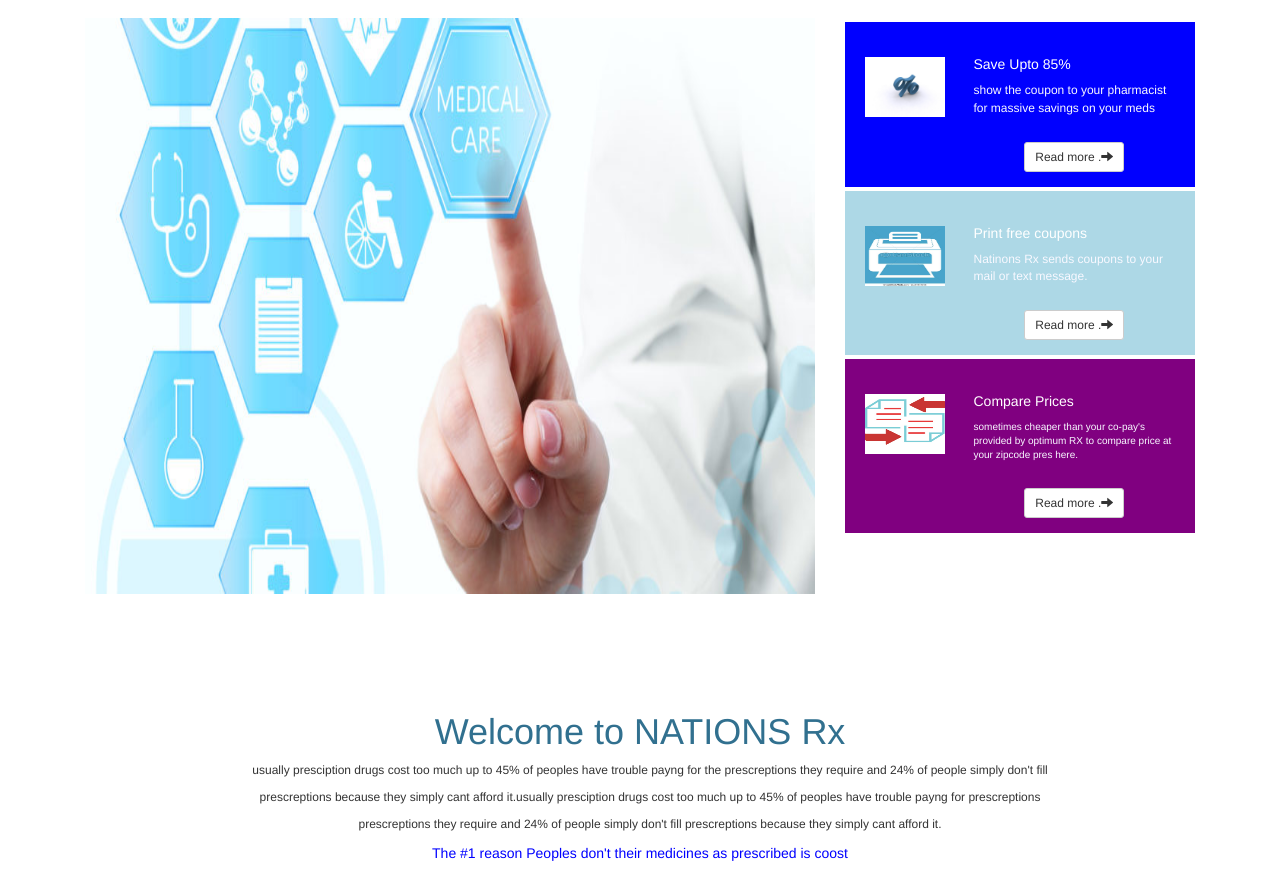
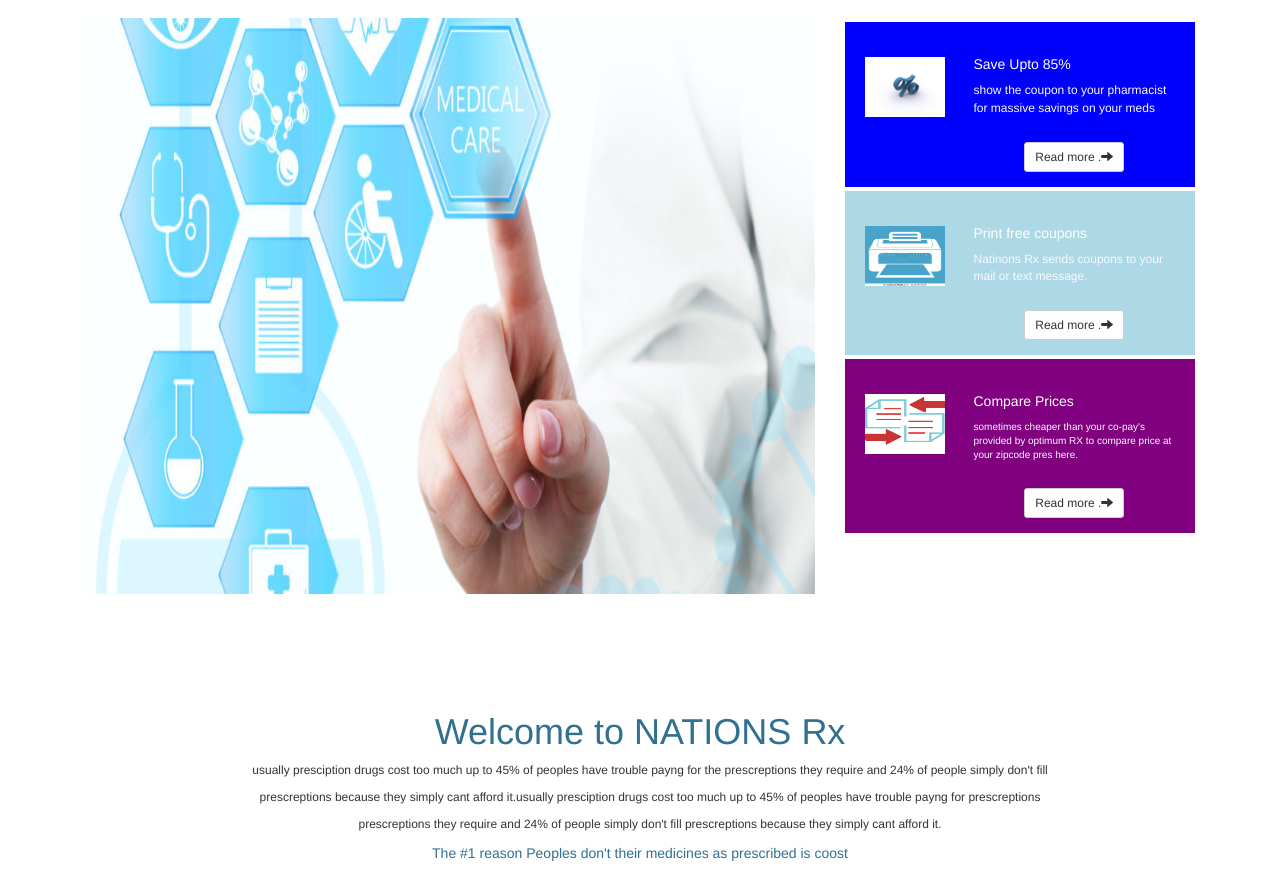
Before and after one commit to AravindKasyap/samplePage, a plain HTML site: page index.html in a window 1280 px wide. Shown: the part 54-939 px from the top of the page. Drawn offline with nearby package versions, Linux system fonts and the light colour scheme.

Commit message:
Update index.html

```diff
--- a/index.html
+++ b/index.html
@@ -90,7 +90,7 @@
              <center><p class="para">usually presciption drugs cost too much up to 45% of peoples have trouble payng for the prescreptions they require and 24% of people simply don't fill </p>
                                    <p class="para">   prescreptions because they simply cant afford it.usually presciption drugs cost too much up to 45% of peoples have trouble payng for  prescreptions</p>
                                                <p class="para">   prescreptions they require and 24% of people simply don't fill prescreptions because they simply cant afford it. </p>
-                                               <p style="color: blue">The #1 reason Peoples don't   their medicines as prescribed is coost</p>
+                                               <p class="text-info">The #1 reason Peoples don't   their medicines as prescribed is coost</p>
 
             </center>
 
```
